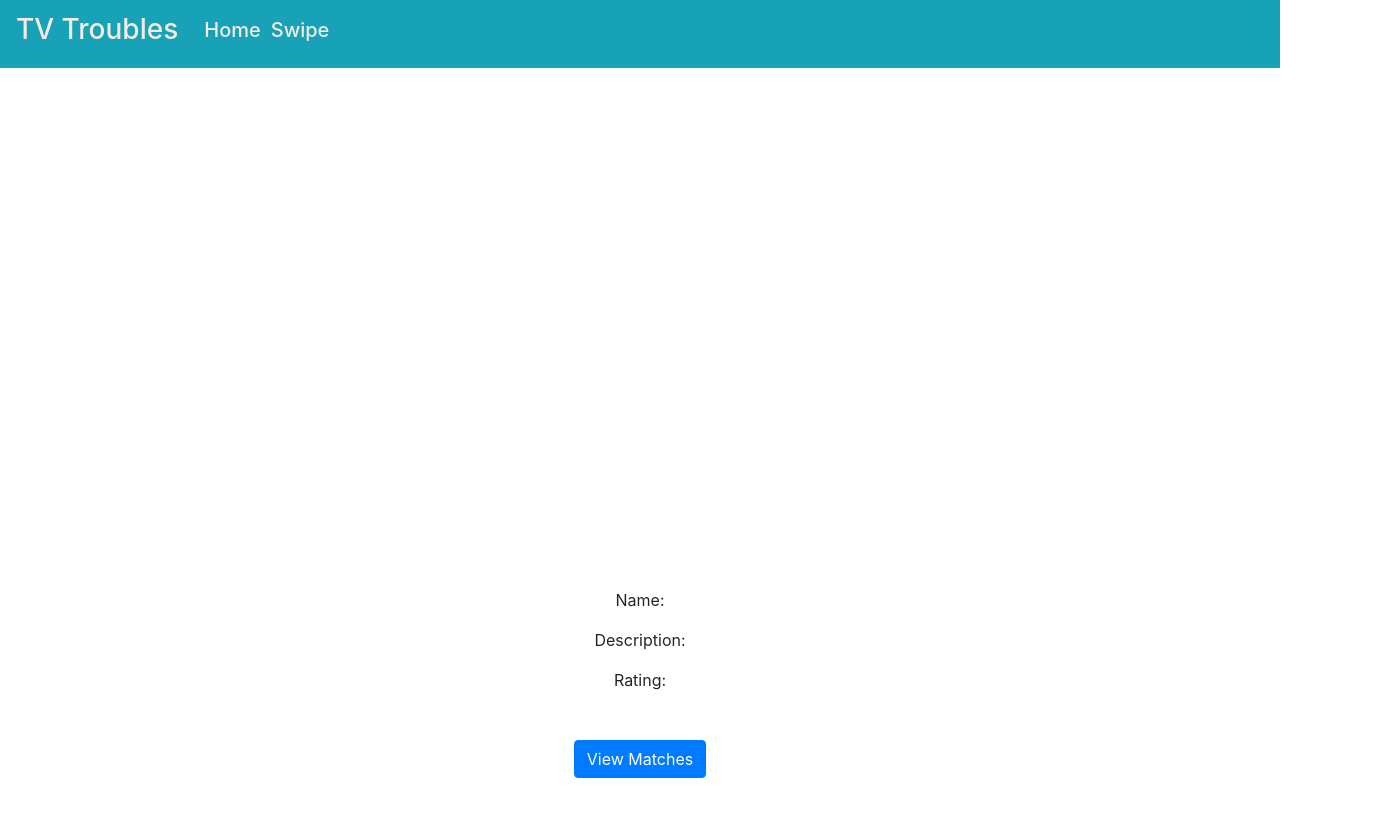
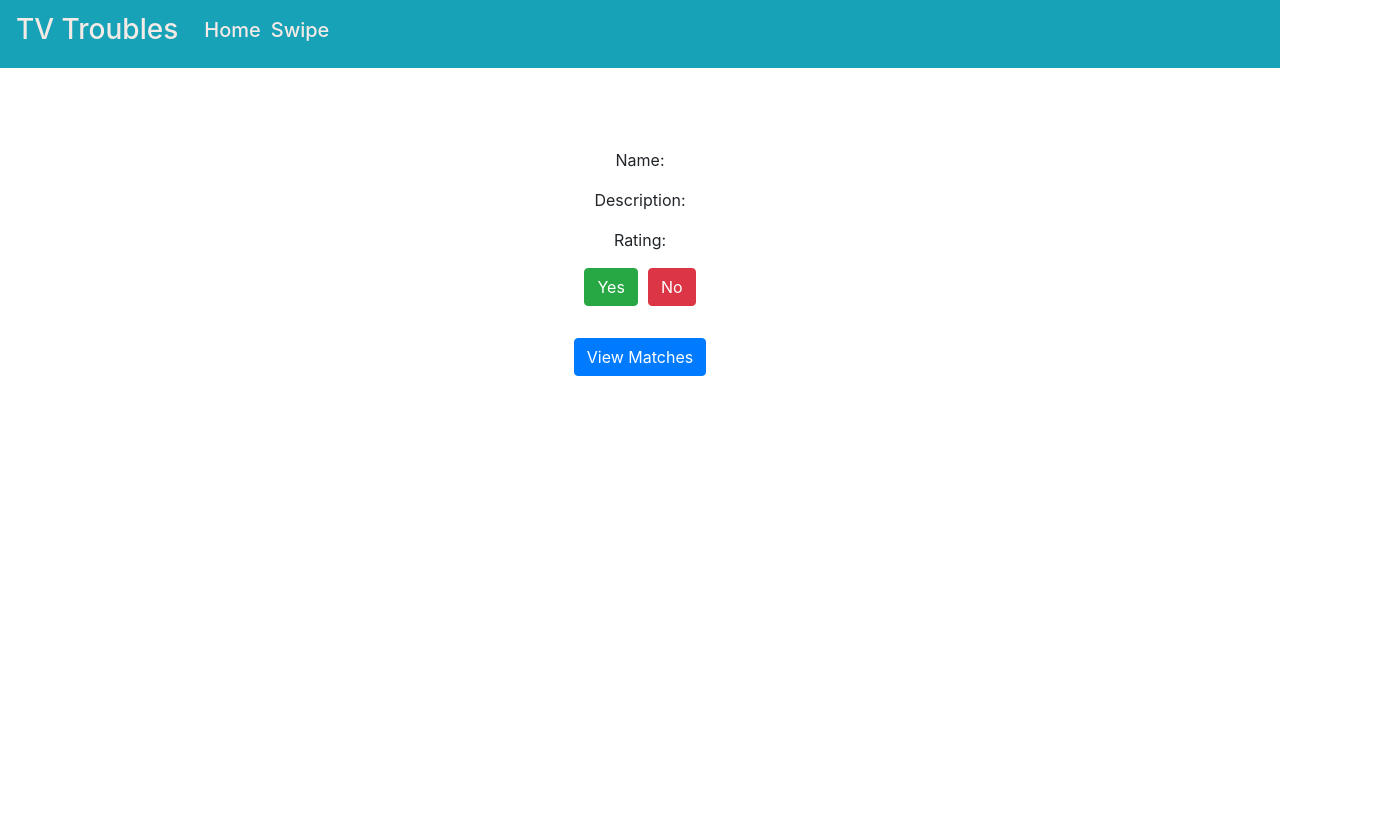
Before and after one commit to MauResendez/TVTroubles, a React (Create React App) app in the folder frontend/: page /swipe in a window 1280 px wide. Shown: the top 816 px of the page, 1400 px wide, since content can reach past the window. Built offline with nearby package versions, Linux system fonts and the light colour scheme.

Commit message:
Added YesNoButton (#11)
* added YesNoButton

* Moved buttons to swipe view

* removed old file

Co-authored-by: codubee <info@codubee.com>

```diff
--- /dev/null
+++ b/frontend/src/styles/Swipe.css
@@ -0,0 +1,3 @@
+.ml-sm{
+    margin-left: 10px;
+}
--- a/frontend/src/views/Swipe.js
+++ b/frontend/src/views/Swipe.js
@@ -1,18 +1,27 @@
 import React from "react";
 import MatchResults from "../components/MatchResults";
-import {matchesData} from '../data/matchesData'
+import { matchesData } from '../data/matchesData'
 import Description from '../components/Description';
-import {Container } from 'reactstrap'
-import ResponsivePlayer from '../components/ResponsivePlayer'
+import { Container, Button } from 'reactstrap'
+import '../styles/Swipe.css'
 
-function Swipe() {
-    return (
-        <Container className="mt-lg">
-            <ResponsivePlayer/>
-            <Description/>
-            <MatchResults data={matchesData}/>
-        </Container>
-    );
+class Swipe extends React.Component {
+
+    submit(){
+        alert('hello world')
+    }
+    render() {
+        return (
+            <Container>
+                <Description />
+                <div class="text-center">
+                    <Button color="success" onClick={this.submit} >Yes</Button>
+                    <Button color="danger" onClick={this.submit} className="ml-sm">No</Button>
+                </div>
+                <MatchResults data={matchesData} />
+            </Container>
+        )
+    }
 }
 
 export default Swipe;
```
